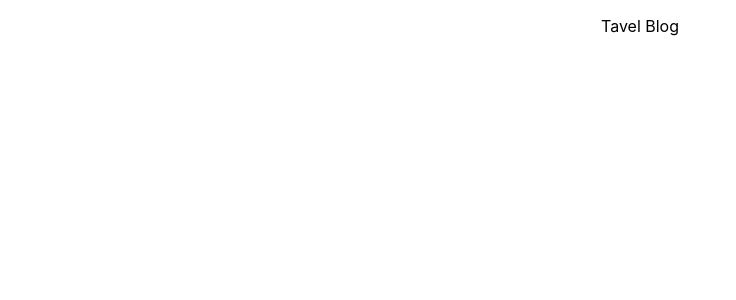
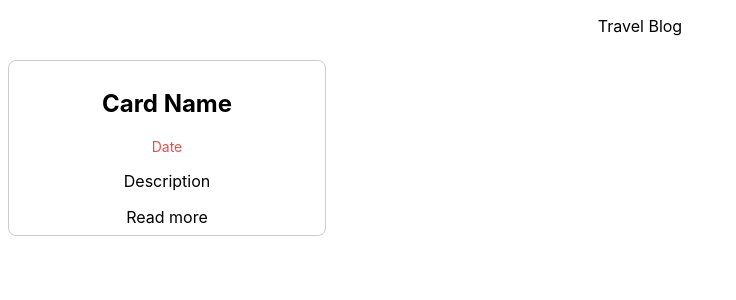
Before and after one commit to minh197/WeBlog, a React (Create React App) app in the folder client/: page / in a window 1280 px wide. Shown: the top 300 px of the page, without its empty margins (0-736 px from the left). Built offline with nearby package versions, Linux system fonts and the light colour scheme.

Commit message:
Set up card component

```diff
--- a/client/src/App.js
+++ b/client/src/App.js
@@ -1,9 +1,12 @@
 import './App.css';
+import Card from './components/Card';
+
 
 function App() {
   return (
     <div className="App">
-      <p>Tavel Blog</p>
+      <p>Travel Blog</p>
+      <Card/>
     </div>
   );
 }
--- /dev/null
+++ b/client/src/components/Card.css
@@ -0,0 +1,16 @@
+.card-list {
+  display: flex;
+  flex-wrap: wrap;
+}
+.card {
+  flex-basis: 30%;
+  border-radius: 8px;
+  border: 1px solid #ccc;
+  padding: 8px;
+  margin: 8px;
+  max-width: 300px;
+}
+.date {
+  font-size: 0.875rem;
+  color: rgb(245, 75, 66);
+}
--- /dev/null
+++ b/client/src/components/Card.jsx
@@ -0,0 +1,16 @@
+import React from 'react'
+import './Card.css'
+const Card = () => {
+  return (
+    <div className="card-list">
+      <div className='card'>
+        <h2>Card Name</h2>
+        <p className="date">Date</p>
+        <p>Description</p>
+        <a className="read-more">Read more</a>
+      </div>
+    </div>
+  );
+};
+
+export default Card;
```
